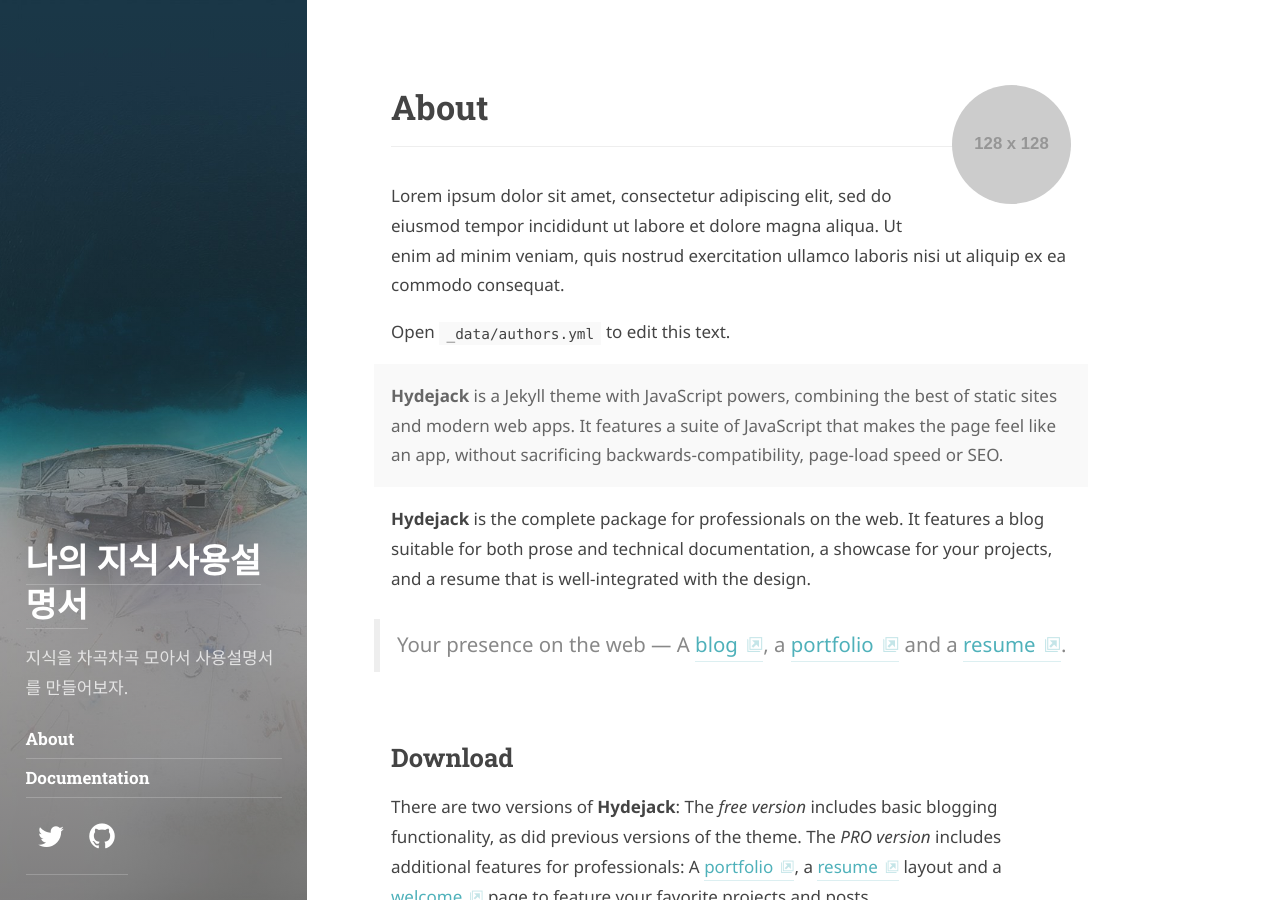
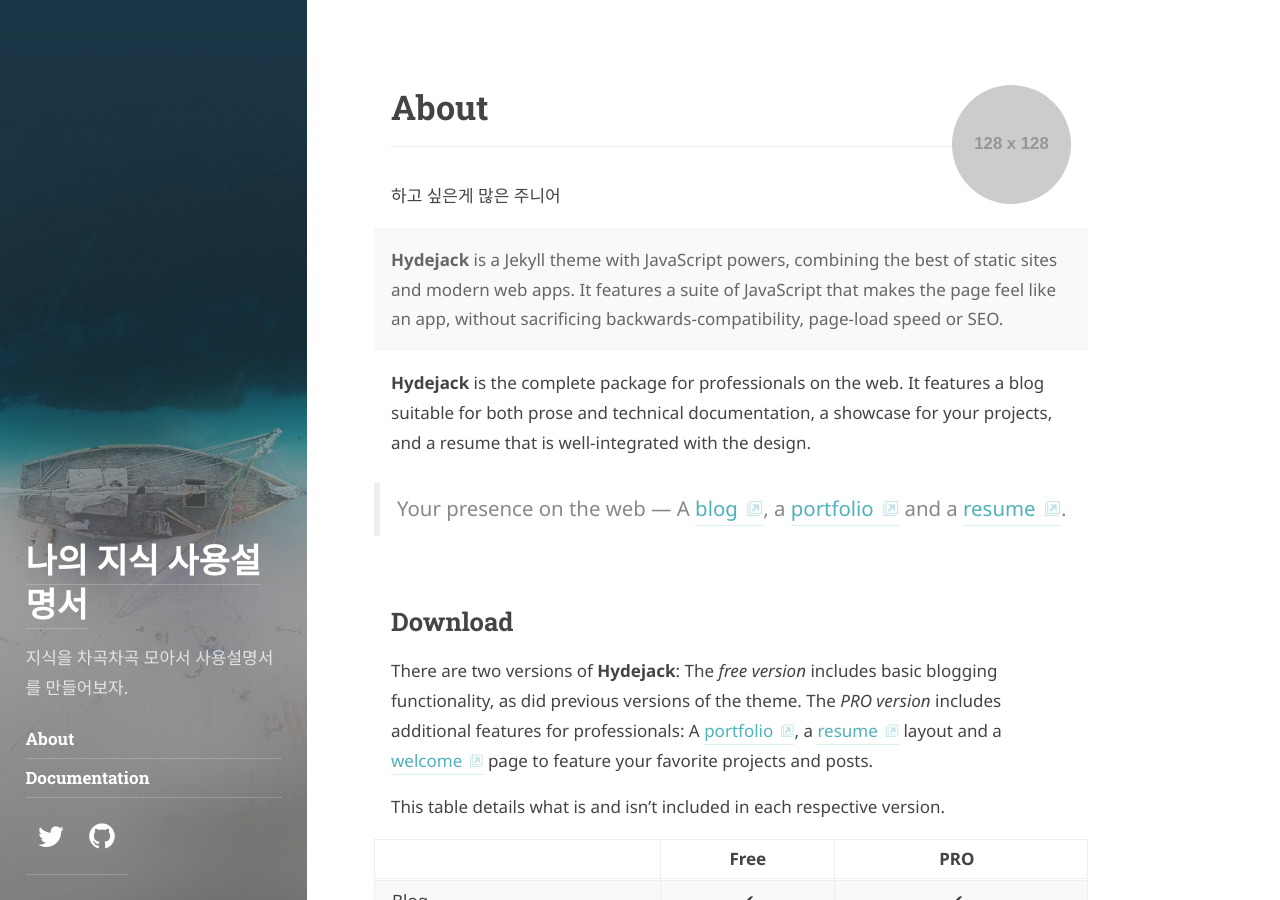
Before and after one commit to G-ONL/g-onl.github.io, a Jekyll site: the page built from about.md, in a window 1280 px wide and 900 px high. Built offline with Jekyll 4.4.1, drawn with Linux system fonts in a browser that asks for light colours; some web fonts are replaced.

Commit message:
Update authors.yml

```diff
--- a/_data/authors.yml
+++ b/_data/authors.yml
@@ -2,17 +2,13 @@
 # Must be the same as `author` in `_config.yml`.
 # Change `author1` to your shortname.
 author1:
-  name:              <firstname> <lastname>
-  email:             <mail@domain.tld>
+  name:              Jeayun Kim
+  email:             je941004@gmail.com
 
   # Used at the bottom of each page and at the top of the `about` layout
   # Markdown enabled, can use multiple paragraphs (enabled by `|`)
   about:             |
-    Lorem ipsum dolor sit amet, consectetur adipiscing elit,
-    sed do eiusmod tempor incididunt ut labore et dolore magna aliqua.
-    Ut enim ad minim veniam, quis nostrud exercitation ullamco laboris nisi ut aliquip ex ea commodo consequat.
-
-    Open `_data/authors.yml` to edit this text.
+    하고 싶은게 많은 주니어
 
   # This photo will be used in the about section
   picture:
```
